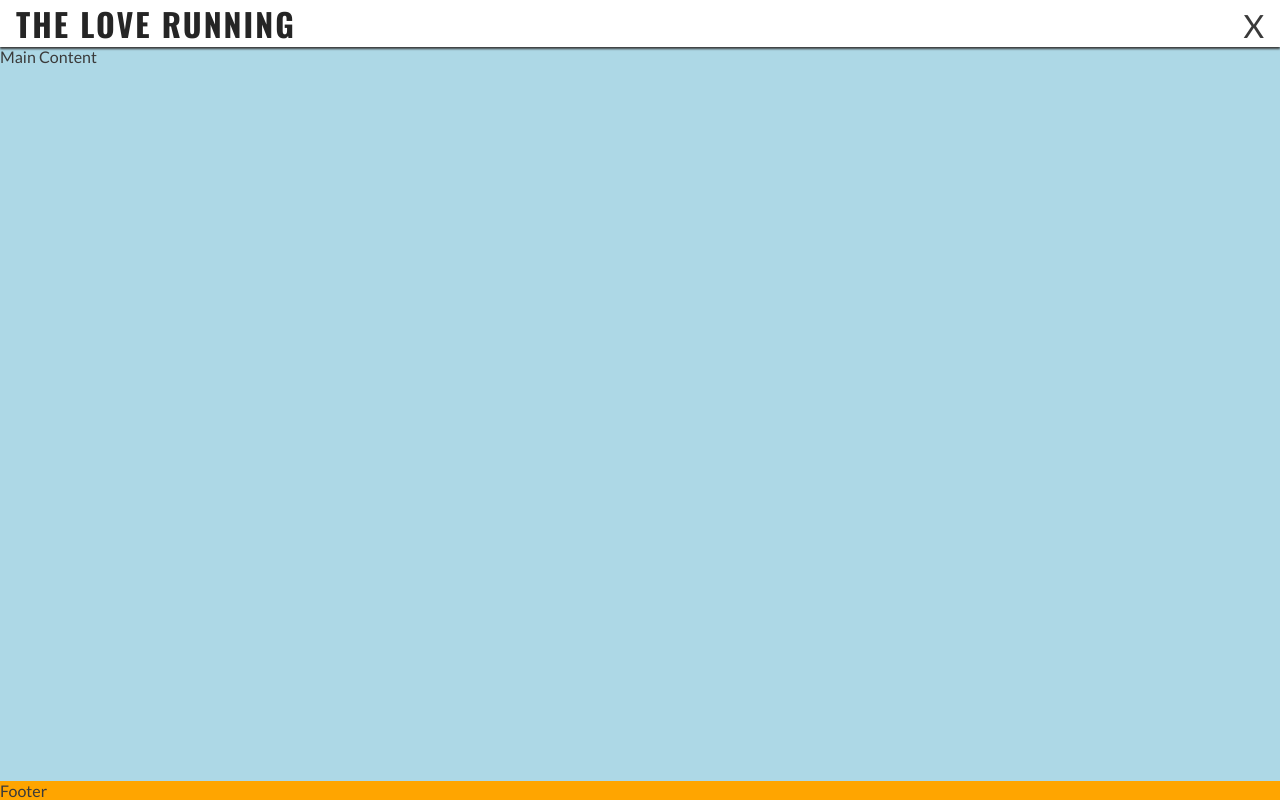
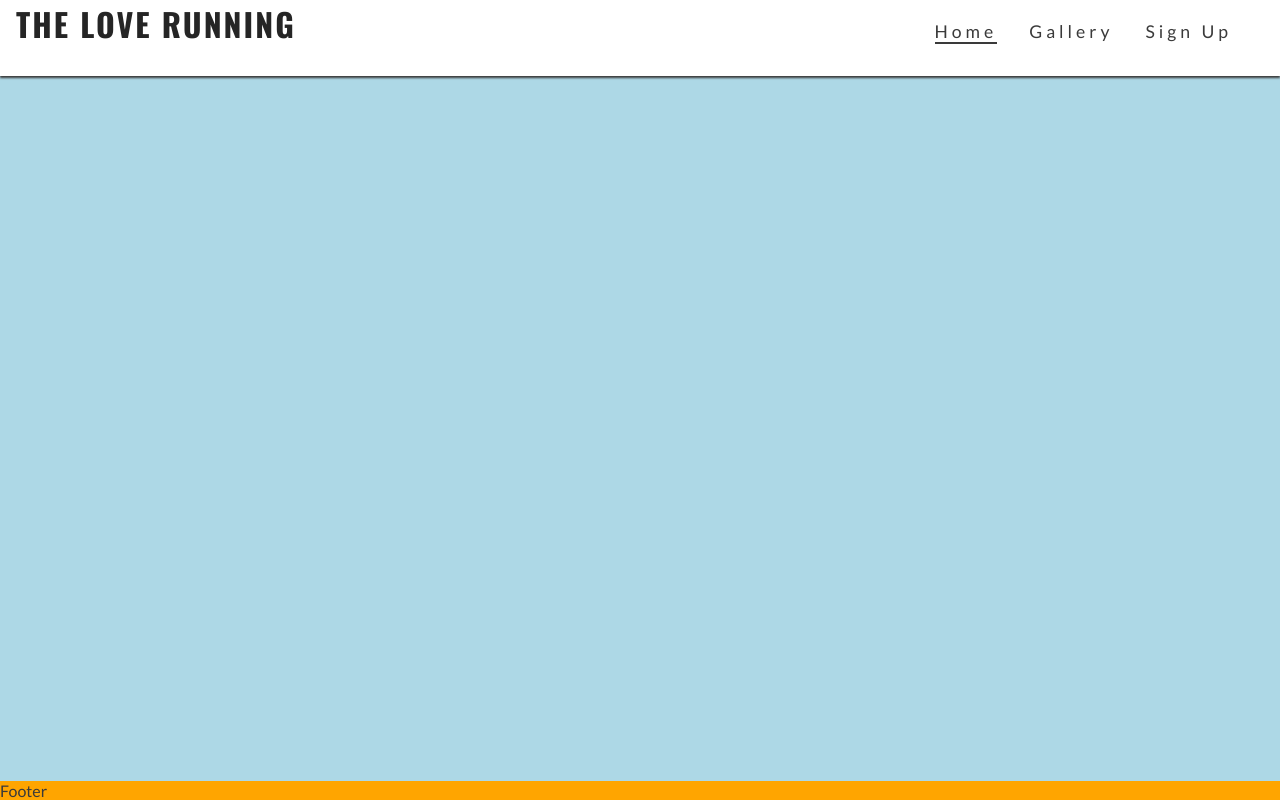
Before and after one commit to ZakariyeNor/The-2-Love-Running, a plain HTML site: page index.html in a window 1280 px wide. Drawn offline with nearby package versions, Linux system fonts and the light colour scheme.

Commit message:
Add media query, display navbar items and hide toggle label

```diff
--- a/assets/css/style.css
+++ b/assets/css/style.css
@@ -94,3 +94,24 @@ main {
 footer {
     background-color: orange;
 }
+
+/* Media query: tablet and larger (768px and up) */
+@media screen and (min-width: 768px) {
+    /* Header */
+    nav {
+        display: block;
+        position: relative;
+        box-shadow: none;
+        width: fit-content;
+        padding-right: 1em;
+    }
+   #menu {
+    display: flex;
+   }
+   #menu > li {
+    padding: 1rem;
+   }
+   .nav-toggle-label {
+    display: none;
+   }
+}
```
